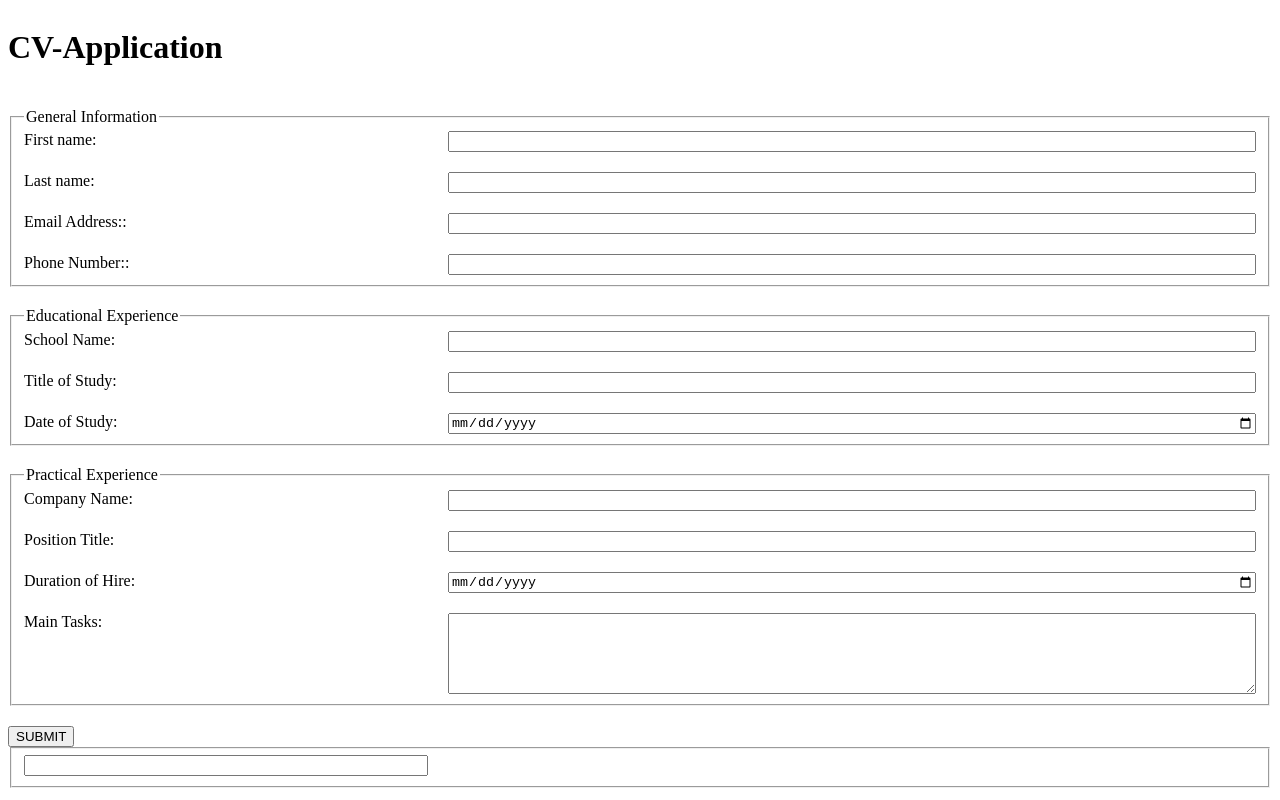
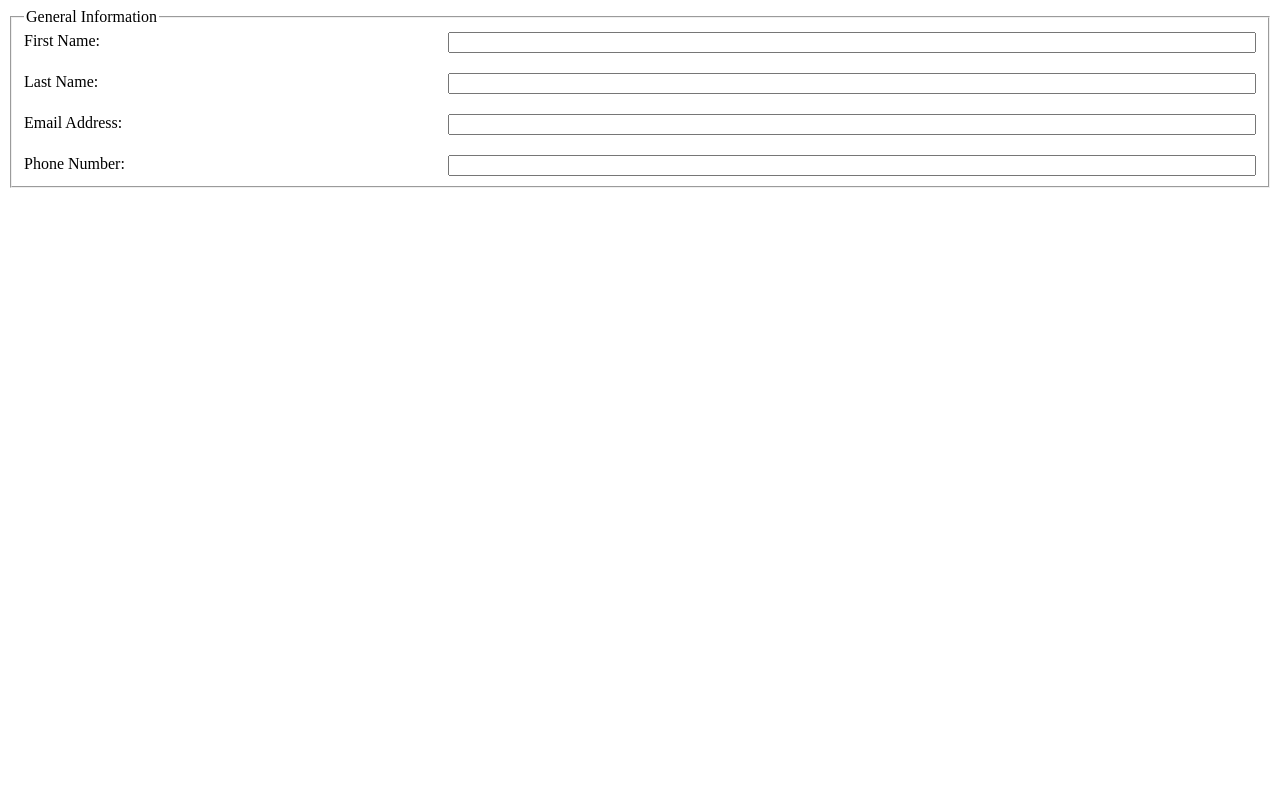
Before and after one commit to justEstif/project-cv-application, a React (Create React App) app: page / in a window 1280 px wide. Shown: the top 800 px of the page. Built offline with nearby package versions, Linux system fonts and the light colour scheme.

Commit message:
created separate fieldset component with form

```diff
--- a/src/App.js
+++ b/src/App.js
@@ -1,7 +1,6 @@
 import React, { Component } from "react";
-import Form1 from "./components/Form1";
-import Overview from "./components/Overview";
-import GeneralInformation from "./components/GeneralInformation";
+import Form from "./components/Form";
+// import Overview from "./components/Overview";
 class App extends Component {
   constructor(props) {
     super(props);
@@ -34,10 +33,9 @@ class App extends Component {
   render() {
     return (
       <div>
-        {/* <Form cvApp={cvApp} /> */}
-        <Form1 cvApp={this.state.cvApp} />
-        <Overview cvApp={this.state.cvApp} handleChange={this.handleChange} />
-        <GeneralInformation cvApp={this.state.cvApp} handleChange={this.handleChange} />
+        <Form cvApp={this.state.cvApp} handleChange={this.handleChange} />
+        {/* <Overview cvApp={this.state.cvApp} handleChange={this.handleChange} /> */}
+        {/* <GeneralInformation cvApp={this.state.cvApp} handleChange={this.handleChange} /> */}
       </div>
     );
   }
--- a/src/components/Form.js
+++ b/src/components/Form.js
@@ -1,193 +1,22 @@
+import GeneralInformation from "./GeneralInformation";
+import React from "react";
 import "./FormStyle.css";
-import React from "react";
-
 export default class Form extends React.Component {
   constructor(props) {
     super(props);
-    this.state = {
-      first_name: "",
-      last_name: "",
-      user_email: "",
-      phone: "",
-      school_name: "",
-      title_of_study: "",
-      date_of_study: "",
-      company_name: "",
-      position_title: "",
-      duration_of_hire: "",
-      main_tasks: "",
-      read_only: false,
-      button: "Submit",
-    };
-    this.handleChange = this.handleChange.bind(this);
     this.handleSubmit = this.handleSubmit.bind(this);
   }
-
-  handleChange(event) {
-    this.setState({ [event.target.id]: event.target.value });
-  }
-
-  handleReadOnly() {
-    this.setState({ read_only: !this.state.read_only });
-    if (this.state.button === "Submit") {
-      this.setState({ button: "Edit" });
-    } else if (this.state.button === "Edit") {
-      this.setState({ button: "Submit" });
-    }
-  }
-
   handleSubmit(e) {
     e.preventDefault();
-    this.handleReadOnly();
-    for (const input in this.state) {
-      if (!input.trim()) {
-        return;
-      }
-    }
   }
-
   render() {
     return (
-      <div className="form_container">
-        <form onSubmit={this.handleSubmit}>
-          <h1>CV-Application</h1>
-
-          <fieldset className="fieldset g_info">
-            <legend>General Information</legend>
-
-            <label htmlFor="first_name">First name:</label>
-            <input
-              readOnly={this.state.read_only}
-              onChange={this.handleChange}
-              value={this.state.first_name}
-              type="text"
-              id="first_name"
-              name="first_name"
-            />
-
-            {/* optional middle name, maybe?? */}
-
-            <label htmlFor="last_name">Last name:</label>
-            <input
-              readOnly={this.state.read_only}
-              onChange={this.handleChange}
-              value={this.state.last_name}
-              type="text"
-              id="last_name"
-              name="last_name"
-            />
-
-            <label htmlFor="user_email">Email Address:</label>
-            <input
-              onChange={this.handleChange}
-              readOnly={this.state.read_only}
-              value={this.state.user_email}
-              type="email"
-              id="user_email"
-              name="email"
-              placeholder="you@example.com"
-            />
-
-            <label htmlFor="phone">Phone Number:</label>
-            <input
-              readOnly={this.state.read_only}
-              onChange={this.handleChange}
-              value={this.state.phone}
-              type="tel"
-              id="phone"
-              name="phone"
-            />
-          </fieldset>
-
-          <fieldset className="fieldset e_exp">
-            <legend>Educational Experience</legend>
-
-            {/* maybe it could expand based on some kind of choice */}
-
-            <label htmlFor="school_name">School Name:</label>
-            <input
-              readOnly={this.state.read_only}
-              onChange={this.handleChange}
-              value={this.state.school_name}
-              type="text"
-              id="school_name"
-              name="school_name"
-            />
-
-            <label htmlFor="title_of_study">Title of Study:</label>
-            <input
-              readOnly={this.state.read_only}
-              onChange={this.handleChange}
-              value={this.state.title_of_study}
-              type="text"
-              id="title_of_study"
-              name="title_of_study"
-            />
-
-            <label htmlFor="date_of_study">Date of Study:</label>
-            <input
-              onChange={this.handleChange}
-              readOnly={this.state.read_only}
-              value={this.state.date_of_study}
-              type="date"
-              id="date_of_study"
-              name="date_of_study"
-            />
-          </fieldset>
-
-          <fieldset className="fieldset p_exp">
-            <legend>Practical Experience</legend>
-
-            <label htmlFor="company_name">Company Name:</label>
-            <input
-              onChange={this.handleChange}
-              readOnly={this.state.read_only}
-              value={this.state.company_name}
-              type="text"
-              id="company_name"
-              name="company_name"
-            />
-
-            <label htmlFor="position_title">Postion Title:</label>
-            <input
-              onChange={this.handleChange}
-              readOnly={this.state.read_only}
-              value={this.state.position_title}
-              type="text"
-              id="position_title"
-              name="position_title"
-            />
-
-            <label htmlFor="duration_of_hire">Duration of Hire:</label>
-            <input
-              onChange={this.handleChange}
-              readOnly={this.state.read_only}
-              value={this.state.duration_of_hire}
-              type="date"
-              id="duration_of_hire"
-              name="duration_of_hire"
-            />
-
-            <label htmlFor="main_tasks">Main Tasks:</label>
-            <textarea
-              onChange={this.handleChange}
-              value={this.state.main_tasks}
-              readOnly={this.state.read_only}
-              id="main_tasks"
-              name="main_tasks"
-              rows="5"
-              cols="60"
-            ></textarea>
-          </fieldset>
-
-          <div>
-            {/*REVIEW button should change on edit after submit*/}
-            <button type="submit" className="btn">
-              {this.state.button}
-            </button>
-          </div>
-        </form>
-      </div>
+      <form>
+        <GeneralInformation
+          cvApp={this.props.cvApp}
+          handleChange={this.props.handleChange}
+        />
+      </form>
     );
   }
 }
--- a/src/components/Form1.js
+++ /dev/null
@@ -1,129 +0,0 @@
-import React, { useState } from "react";
-import "./FormStyle.css";
-export default function Form1(props) {
-  const [firstName, setFirstName] = useState(props.cvApp.firstName);
-  const [lastName, setLastName] = useState(props.cvApp.lastName);
-  const [userEmail, setUserEmail] = useState(props.cvApp.userEmail);
-  const [phone, setPhone] = useState(props.cvApp.phone);
-  const [schoolName, setSchoolName] = useState(props.cvApp.schoolName);
-  const [titleOfStudy, setTitleOfStudy] = useState(props.cvApp.titleOfStudy);
-  const [dateOfStudy, setDateOfStudy] = useState(props.cvApp.dateOfStudy);
-  const [companyName, setCompanyName] = useState(props.cvApp.companyName);
-  const [positionTitle, setPositionTitle] = useState(props.cvApp.positionTitle);
-  const [durationOfHire, setDurationOfHire] = useState(
-    props.cvApp.durationOfHire
-  );
-  const [mainTasks, setMainTasks] = useState(props.cvApp.mainTasks);
-
-  const [formDisplayClass, setFormClass] = useState("");
-  const [overviewDisplayClass, setOverviewClass] = useState("hide");
-
-  const handleSubmit = (e) => {
-    e.preventDefault();
-    setFormClass("hide");
-    setOverviewClass("");
-  };
-
-  const editMode = () => {
-    setFormClass("");
-    setOverviewClass("hide");
-  };
-
-  const getLabel = (htmlFor, str) => <label htmlFor={htmlFor}>{str}:</label>;
-
-  const getInput = (changeMethod, value, type, rows, cols) => (
-    <input
-      onChange={(e) => changeMethod(e.target.value)}
-      value={value}
-      type={type}
-      id={`${value}`}
-      rows={rows}
-      cols={cols}
-    />
-  );
-
-  const getTextArea = (changeMethod, value, rows, cols) => (
-    <textarea
-      onChange={(e) => changeMethod(e.target.value)}
-      value={value}
-      id={`${value}`}
-      rows={rows}
-      cols={cols}
-    ></textarea>
-  );
-  return (
-    <div>
-      <div className={`formcontainer ${formDisplayClass}`}>
-        <form onSubmit={handleSubmit}>
-          <h1>CV-Application</h1>
-
-          <fieldset className="fieldset ginfo">
-            <legend>General Information</legend>
-
-            {getLabel("firstName", "First name")}
-            {getInput(setFirstName, firstName, 'text')}
-
-            {getLabel("lastName", "Last name")}
-            {getInput(setLastName, lastName, 'text')}
-
-            {getLabel("userEmail", "Email Address:")}
-            {getInput(setUserEmail, userEmail, 'email')}
-
-            {getLabel("phone", "Phone Number:")}
-            {getInput(setPhone, phone, 'tel')}
-          </fieldset>
-
-          <fieldset className="fieldset eexp">
-            <legend>Educational Experience</legend>
-
-            {getLabel("schoolName", "School Name")}
-            {getInput(setSchoolName, schoolName, 'text')}
-
-            {getLabel("titleOfStudy", "Title of Study")}
-            {getInput(setTitleOfStudy, titleOfStudy, 'text')}
-
-            {getLabel("dateOfStudy", "Date of Study")}
-            {getInput(setDateOfStudy, dateOfStudy, 'date')}
-
-          </fieldset>
-
-          <fieldset className="fieldset pexp">
-            <legend>Practical Experience</legend>
-
-            {getLabel("companyName", "Company Name")}
-            {getInput(setCompanyName, companyName, 'text')}
-
-            {getLabel("positionTitle", "Position Title")}
-            {getInput(setPositionTitle, positionTitle, "text")}
-
-            {getLabel("durationHire", "Duration of Hire")}
-            {/* REVIEW  this should be somekind of dropdown menu*/}
-            {getInput(setDurationOfHire, durationOfHire, 'date')}
-
-            {getLabel("mainTasks", "Main Tasks")}
-            {getTextArea(setMainTasks, mainTasks, "5", '60')}
-          </fieldset>
-
-          <div>
-            <button type="submit" className="btn">
-              SUBMIT
-            </button>
-          </div>
-        </form>
-      </div>
-
-      <div className={`${overviewDisplayClass}`}>
-        <p>
-          {firstName}, {lastName}, {userEmail}, {phone}
-        </p>
-        <p>
-          {schoolName}, {titleOfStudy}, {dateOfStudy}
-        </p>
-        <p>
-          {companyName}, {positionTitle}, {durationOfHire}, {mainTasks}
-        </p>
-        <button onClick={editMode}>Edit</button>
-      </div>
-    </div>
-  );
-}
```
